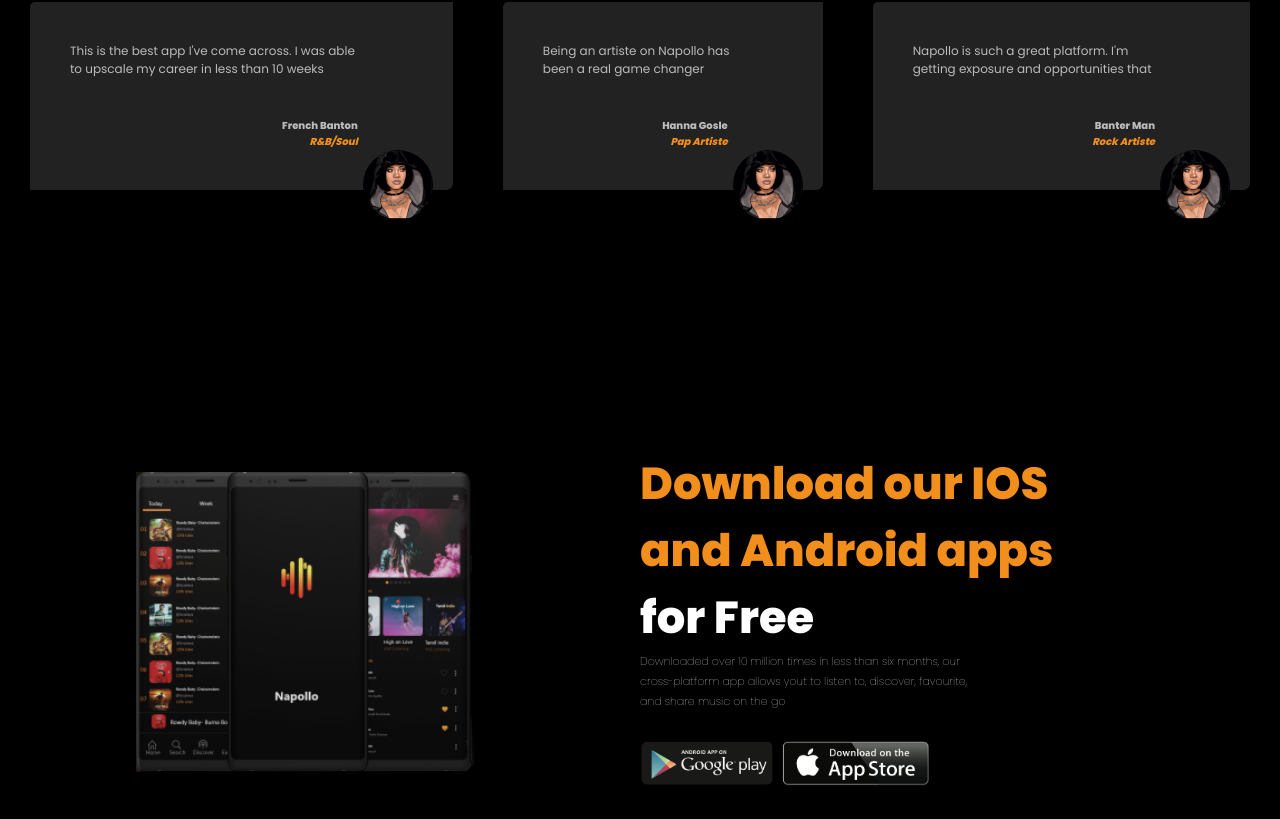
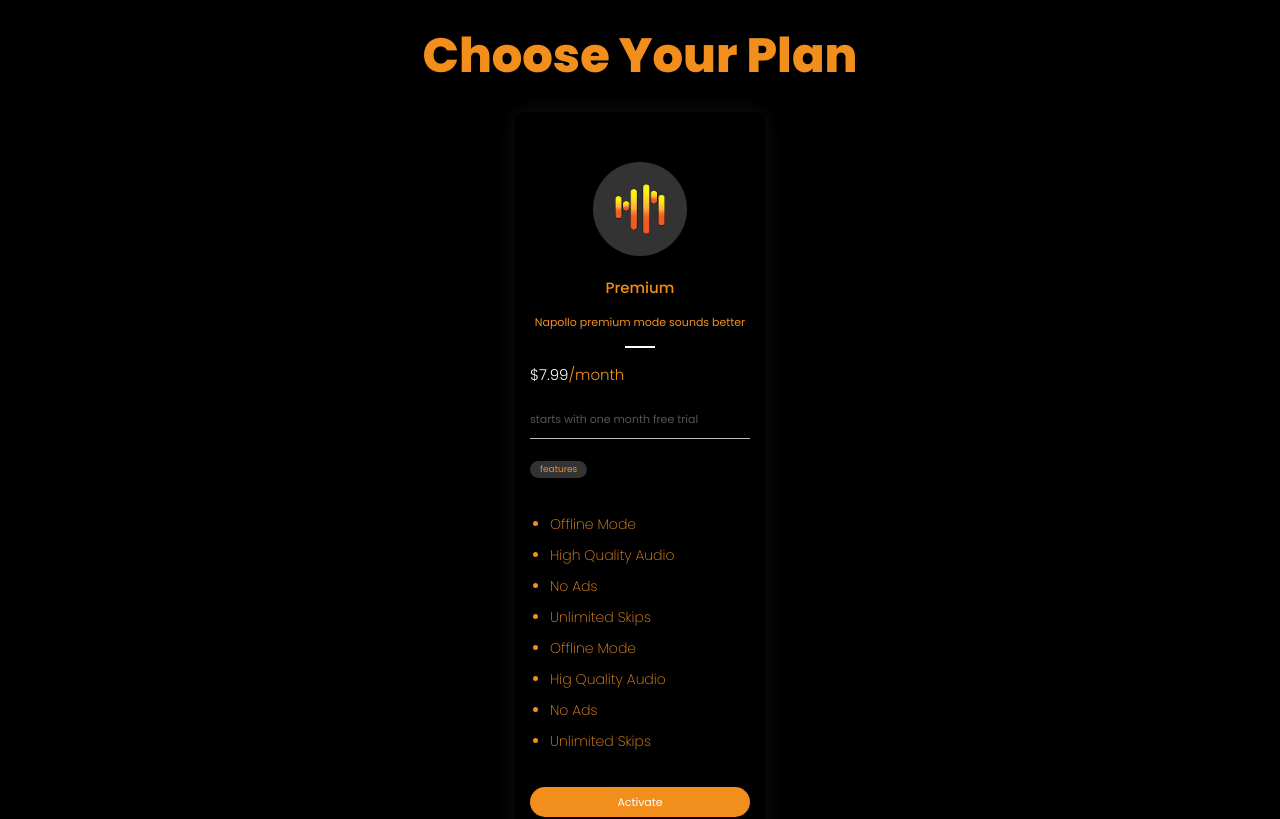
Before and after one commit to Nurmalee/napollo-24-design, a React (Create React App) app: page / in a window 1280 px wide. Shown: the part 3569-4388 px from the top of the page. Built offline with nearby package versions, Linux system fonts and the light colour scheme.

Commit message:
DONE - I'VE TRIED

```diff
--- a/src/App.js
+++ b/src/App.js
@@ -8,6 +8,7 @@
 import MidBanner from './components/MidBanner'
 import Footer from './components/Footer'
 import Testimonials from './components/Testimonials'
+import Plans from './components/Plans'
 
 function App() {
   return (
@@ -23,6 +24,11 @@
       </AppBody>
 
         <MidBanner />
+
+        <AppBody>
+          <Plans />
+        </AppBody>
+
         <Testimonials />
 
       <AppBody>
--- a/src/components/Footer.js
+++ b/src/components/Footer.js
@@ -133,7 +133,7 @@
             cursor: pointer;
         }
 
-        @media screen and (max-width: 600px) {
+        @media screen and (max-width: 800px) {
             flex: 0.7;
             &:nth-of-type(4) {
                 display: none;
--- /dev/null
+++ b/src/components/Plans.js
@@ -0,0 +1,176 @@
+import styled from 'styled-components'
+import { IconButton } from '@material-ui/core'
+import Napollo from '../resources/images/Napollo.png'
+
+const Plans = () => {
+    return (
+        <PlansContainer>
+            <h1>choose your plan</h1>
+
+            <FreePlan>
+
+            </FreePlan>
+
+            <PremiumPlan>
+                <div>
+                    <IconButton>
+                        <img src={Napollo} alt="Napollo Logo" height={50} width={50} />
+                    </IconButton>
+                </div>
+
+                <h2>Premium</h2>
+                <p>Napollo premium mode sounds better</p><span></span>
+                <p><span>$7.99</span>/month</p>
+                <p>starts with one month free trial</p>
+
+                <button>features</button>
+
+                <ul>
+                    <li>offline mode</li>
+                    <li>high quality audio</li>
+                    <li>no ads</li>
+                    <li>unlimited skips</li>
+                    <li>offline mode</li>
+                    <li>hig quality audio</li>
+                    <li>no ads</li>
+                    <li>unlimited skips</li>
+                </ul>
+
+                <button>Activate</button>
+
+            </PremiumPlan>
+
+        </PlansContainer>
+    )
+}
+
+export default Plans
+
+const PlansContainer = styled.div`
+    padding-top: 250px;
+    padding-bottom: 150px;
+
+    > h1 {
+        color: #f28e1c;
+        font-size: 3em;
+        font-weight: 700;
+        margin-bottom: 20px;
+        text-transform: capitalize;
+        text-align: center;
+    }
+
+`
+const FreePlan = styled.div`
+    color: white;
+
+`
+
+const PremiumPlan = styled.div`
+    color: white;
+    box-shadow: 0 0 20px #111;
+    border-radius: 10px;
+    width: 250px;
+    margin: 0 auto;
+    padding: 30px 15px;
+
+    > div {
+        text-align: center;
+
+        > .MuiIconButton-root {
+            background-color: #333;
+            margin: 20px 0;
+            padding: 22px;
+
+            &:hover {
+                background-color: #333;
+            }
+        }
+    }
+
+
+    > h2 {
+        color: #f28e1c;
+        font-size: 15px;
+        font-weight: 500;
+        text-align: center;
+    }
+
+    > p {
+        color: #f28e1c;
+        font-size: 11px;
+        text-align: center;
+        margin: 15px 0;
+
+        &:nth-of-type(2) {
+            font-size: 15px;
+            font-weight: 300;
+            color: #f28e1c;
+            margin-bottom: 10px;
+            text-align: left;
+
+            > span {
+                color: white;
+            }
+        }
+
+        &:nth-of-type(3) {
+            color: #555;
+            text-align: left;
+            padding: 10px 0;
+            border-bottom: 1px solid #bbb;
+        }
+    }
+
+    > span {
+        height: 2px;
+        width: 30px;
+        text-align: center;
+        background-color: white;
+        display: block;
+        margin: 0 auto;
+    }
+
+    > button {
+        border-radius: 20px;
+        border: none;
+        outline: none;
+        cursor: pointer;
+        transition: 300ms;
+        font-family: 'Poppins', sans-serif;
+
+        &:nth-of-type(1) {
+            background-color: #333;
+            color: #f28e1c;
+            font-size: 9px;
+            padding: 2px 10px;
+        }
+
+        &:nth-of-type(2) {
+            font-size: 11px;
+            padding: 0 10px;
+            height: 30px;
+            width: 100%;
+            background-color: #f28e1c;
+            color: white;
+
+            &:hover {
+                background-color: white;
+                color: #f28e1c;
+                font-weight: 500;
+            }
+        }
+    }
+
+    > ul {
+        margin: 30px 20px;
+
+        > li {
+            font-size: 14px;
+            font-weight: 200;
+            padding: 5px 0;
+            color: #f28e1c;
+            text-transform: capitalize;
+        }
+    }
+
+`
```
